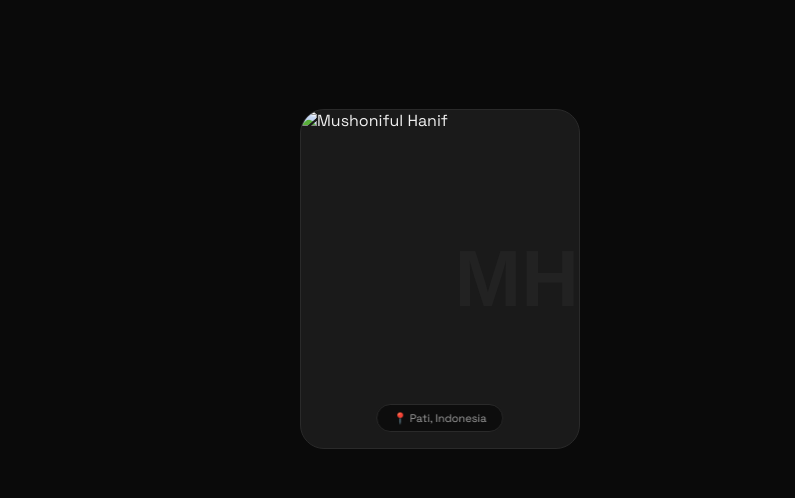
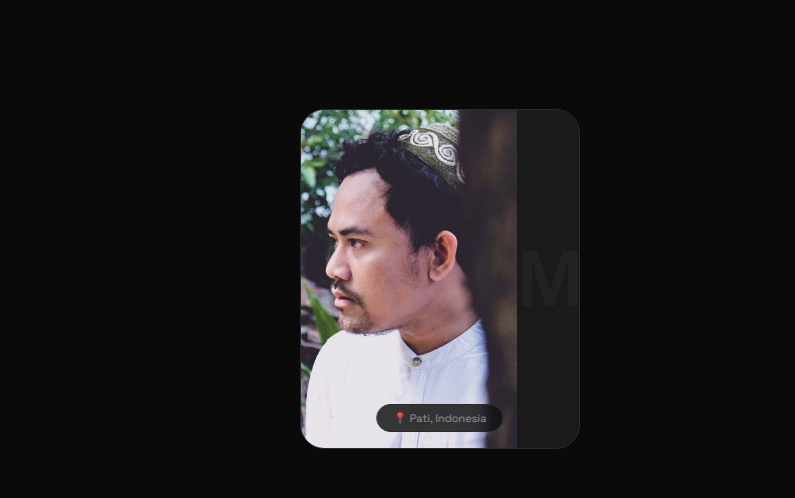
Before and after one commit to mushonifulhanif/mushonifulhanif.github.io, a plain HTML site: page index.html in a window 1280 px wide. Shown: the part 156-654 px from the top of the page, 485-1280 px from the left. Drawn offline with Linux system fonts and the light colour scheme.

Commit message:
Update index.html

```diff
--- a/index.html
+++ b/index.html
@@ -394,7 +394,7 @@
       <div class="home-img-wrap">
         <div class="home-avatar">
           <!-- Ganti dengan tag <img> saat foto sudah ada -->
-          <img src="hanif_profile.jpg" alt="Mushoniful Hanif" style="width:100%;height:100%;object-fit:cover">
+          <img src="img/hanif_profile.jpg" alt="Mushoniful Hanif" style="width:100%;height:100%;object-fit:cover">
           <span class="avatar-placeholder">MH</span>
           <div class="avatar-badge" data-en="📍 Pati, Indonesia" data-id="📍 Pati, Indonesia">📍 Pati, Indonesia</div>
         </div>
```
